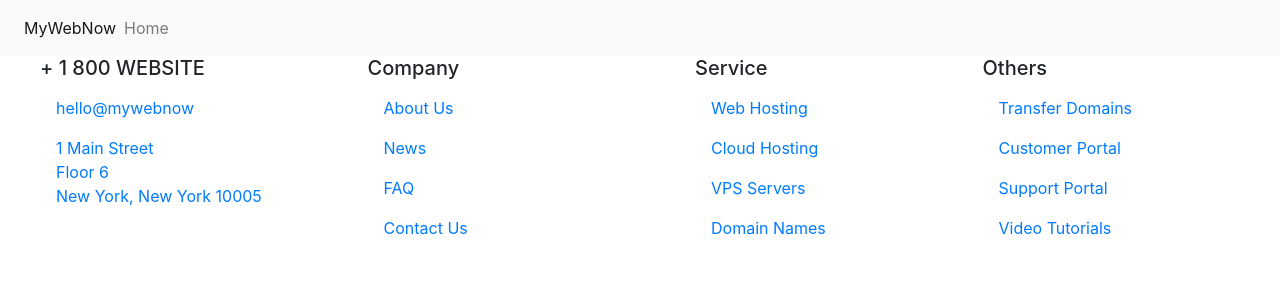
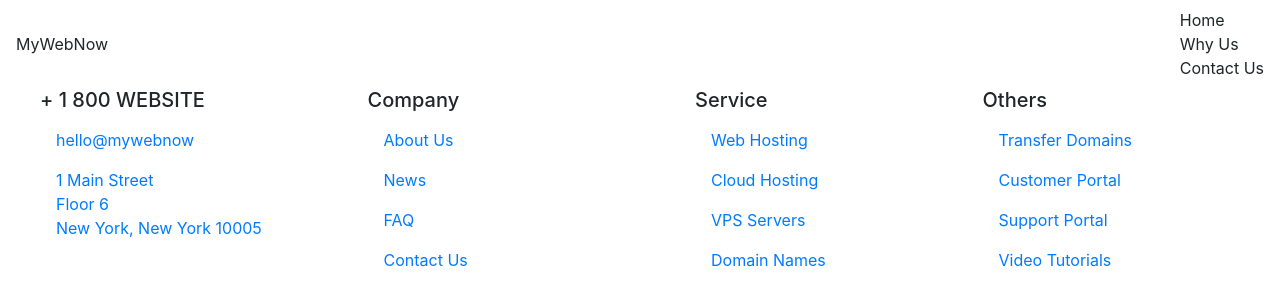
Before and after one commit to Magmahr/mockup, a plain HTML site: page index.html in a window 1280 px wide. Drawn offline with nearby package versions, Linux system fonts and the light colour scheme.

Commit message:
changed header

```diff
--- a/index.html
+++ b/index.html
@@ -8,29 +8,31 @@
 
        <!-- Bootstrap CSS -->
        <link rel="stylesheet" href="https://stackpath.bootstrapcdn.com/bootstrap/4.1.3/css/bootstrap.min.css" integrity="sha384-MCw98/SFnGE8fJT3GXwEOngsV7Zt27NXFoaoApmYm81iuXoPkFOJwJ8ERdknLPMO" crossorigin="anonymous">
-
-       <title>Hello, world!</title>
      </head>
   </head>
+<div id="container">
+  <div id="header"></div>
   <body>
-    <nav class="navbar navbar-expand-lg navbar-light bg-light">
-      <button class="navbar-toggler" type="button" data-toggle="collapse" data-target="#navbarNav" aria-controls="navbarNav" aria-expanded="false" aria-label="Toggle navigation">
-        <span class="navbar-toggler-icon"></span>
-      </button>
-      <div class="collapse navbar-collapse" id="navbarNav">
-        <ul class="navbar-nav">
-          <li class="nav-item active">
-            <a class="nav-link" href="#">MyWebNow <span class="sr-only">(current)</span></a>
-          </li>
-        </ul>
-          <span class="navbar-text">Home</span>
+    <div class="block">
+      <div class="navbar">
+        <nav class="inner-navbar">
+          <div>MyWebNow</div>
+        </nav>
+        <nav class="inner-navbar">
+          <div class="navbutton">Home</div>
+          <div class="navbutton">Why Us</div>
+          <div class="navbutton">Contact Us</div>
+        </nav>
       </div>
-    </nav>
+    </div>
+
+
     <script src="https://code.jquery.com/jquery-3.3.1.slim.min.js" integrity="sha384-q8i/X+965DzO0rT7abK41JStQIAqVgRVzpbzo5smXKp4YfRvH+8abtTE1Pi6jizo" crossorigin="anonymous"></script>
     <script src="https://cdnjs.cloudflare.com/ajax/libs/popper.js/1.14.3/umd/popper.min.js" integrity="sha384-ZMP7rVo3mIykV+2+9J3UJ46jBk0WLaUAdn689aCwoqbBJiSnjAK/l8WvCWPIPm49" crossorigin="anonymous"></script>
     <script src="https://stackpath.bootstrapcdn.com/bootstrap/4.1.3/js/bootstrap.min.js" integrity="sha384-ChfqqxuZUCnJSK3+MXmPNIyE6ZbWh2IMqE241rYiqJxyMiZ6OW/JmZQ5stwEULTy" crossorigin="anonymous"></script>
   </body>
   <footer>
+    <div class="footer-links">
     <div class="row">
       <div class="col">
         <ul>
@@ -107,6 +109,8 @@
         </li>
         </ul>
       </div>
-  </div>
+    </div>
+    </div>
   </footer>
+</div>
 </html>
--- a/main.scss
+++ b/main.scss
@@ -0,0 +1,67 @@
+.navbar {
+  // position: absolute;
+  font-family: sans-serif;
+  color: white;
+  z-index: 11;
+  width: 100vw;
+  display: flex;
+  margin-bottom: 500px;
+}
+
+.inner-navbar {
+  justify-content: space-around;
+  align-items: center;
+  display: flex;
+  white-space: nowrap;
+  float: left;
+}
+
+.navbutton {
+  margin-left: 10px;
+}
+
+.footer-links {
+  margin-top: 500px;
+  position: absolute;
+  bottom: 0;
+  width: 100%;
+}
+
+
+// html,
+// body {
+//    margin:0;
+//    padding:0;
+//    height:100%;
+// }
+// #container {
+//    min-height:100%;
+//    position:relative;
+// }
+// #header {
+//    background:#ff0;
+//    padding:10px;
+// }
+// #body {
+//    padding:10px;
+//    padding-bottom:60px;   /* Height of the footer */
+// }
+// #footer {
+//    position:absolute;
+//    bottom:0;
+//    width:100%;
+//    height:60px;   /* Height of the footer */
+//    background:#6cf;
+// }
+
+// #p1 {
+//   font-family: sans-serif;
+//   display: flex;
+//   justify-content: center;
+// }
+//
+// #p2 {
+//   font-family: sans-serif;
+//   display: flex;
+//   justify-content: center;
+// }
```
Also changed, not shown: main.css, 1 other file.
